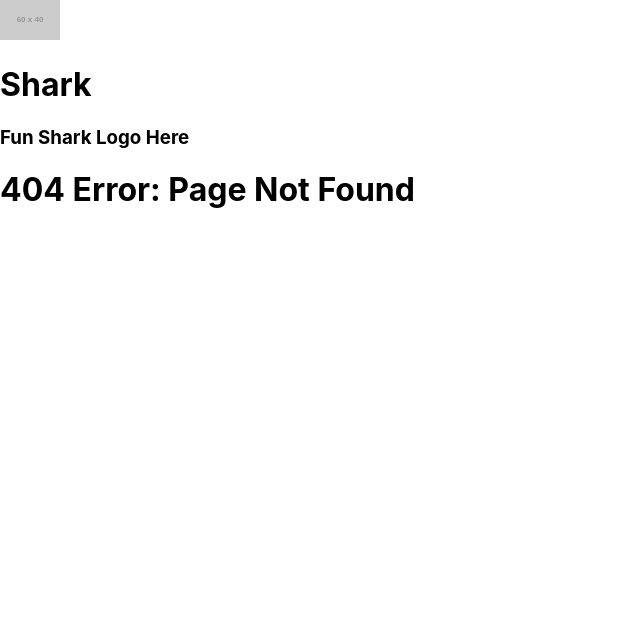
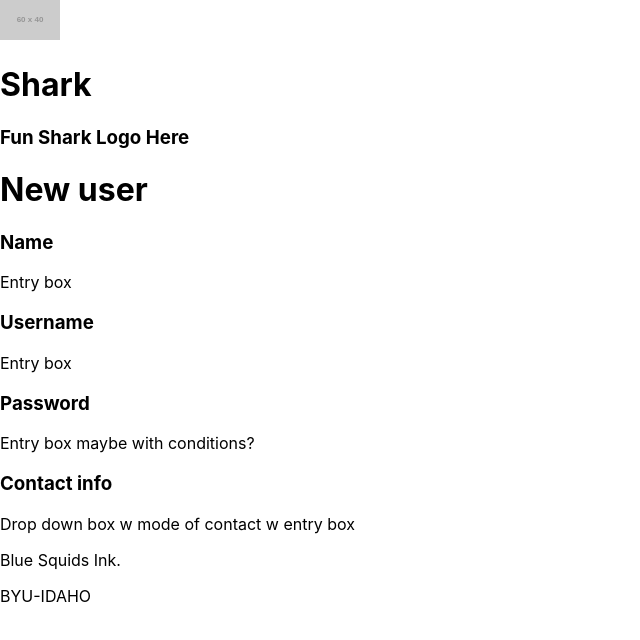
Before and after one commit to Cannon7/sharkreact, a React (Create React App) app in the folder Shark/main/: page /newuser in a window 1280 px wide. Before the commit this address had no page. Shown: the top 640 px of the page, without its empty margins (0-640 px from the left). Built offline with nearby package versions, Linux system fonts and the light colour scheme.

Commit message:
Added skeletons for new user and new lend.

```diff
--- a/Shark/main/src/App.js
+++ b/Shark/main/src/App.js
@@ -1,5 +1,5 @@
 import { BrowserRouter, Routes, Route } from "react-router-dom"
-import NewLogin from "./pages/new_login";
+import NewUser from "./pages/new_user";
 import NewLend from "./pages/new_lend";
 import NoPage from "./pages/NoPage";
 
@@ -11,8 +11,8 @@ function App() {
     <div>
       <BrowserRouter>
         <Routes>
-          <Route index element={<NewLogin />} />
-          <Route path="/newlogin" element={<NewLogin />} />
+          <Route index element={<NewUser />} />
+          <Route path="/newuser" element={<NewUser />} />
           <Route path="/newlend" element={<NewLend />} />
           <Route path="*" element={<NoPage />} />
         </Routes>
--- a/Shark/main/src/components/footer.js
+++ b/Shark/main/src/components/footer.js
@@ -11,3 +11,5 @@ function footer(){
         </>
     );
 }
+
+export default footer
--- a/Shark/main/src/pages/new_lend.js
+++ b/Shark/main/src/pages/new_lend.js
@@ -1,4 +1,5 @@
 import Header from "../components/header.js"
+import Footer from "../components/footer.js"
 
 
 
@@ -6,7 +7,20 @@ function NewLend(){
     return(
         <>
         <Header />
-        <h1>New Lend</h1>
+        <h1>New Lend Creation</h1>
+
+        <h3>Name of Lendee</h3>
+        <p>Entry box</p>
+
+        <h3>Object Being Lent</h3>
+        <p>Entry box</p>
+
+        <h3>Length of Loan</h3>
+        <p>Drop down box w time lengths w custom option</p>
+
+        <h3>Lendee Contact Prefrence</h3>
+        <p>Drop down list w contact options w entry box</p>
+        <Footer />
         </>
     )
 }
--- a/Shark/main/src/pages/new_login.js
+++ /dev/null
@@ -1,14 +0,0 @@
-import Header from '../components/header.js'
-
-
-
-function NewLogin(){
-    return(
-        <>
-        <Header />
-        <h1>New login</h1>
-        </>
-    )
-}
-
-export default NewLogin;
--- /dev/null
+++ b/Shark/main/src/pages/new_user.js
@@ -0,0 +1,28 @@
+import Header from '../components/header.js'
+import Footer from '../components/footer.js'
+
+
+
+function NewUser(){
+    return(
+        <>
+        <Header />
+        <h1>New user</h1>
+
+        <h3>Name</h3>
+        <p>Entry box</p>
+
+        <h3>Username</h3>
+        <p>Entry box</p>
+
+        <h3>Password</h3>
+        <p>Entry box maybe with conditions?</p>
+
+        <h3>Contact info</h3>
+        <p>Drop down box w mode of contact w entry box</p>
+        <Footer/>
+        </>
+    )
+}
+
+export default NewUser;
```
